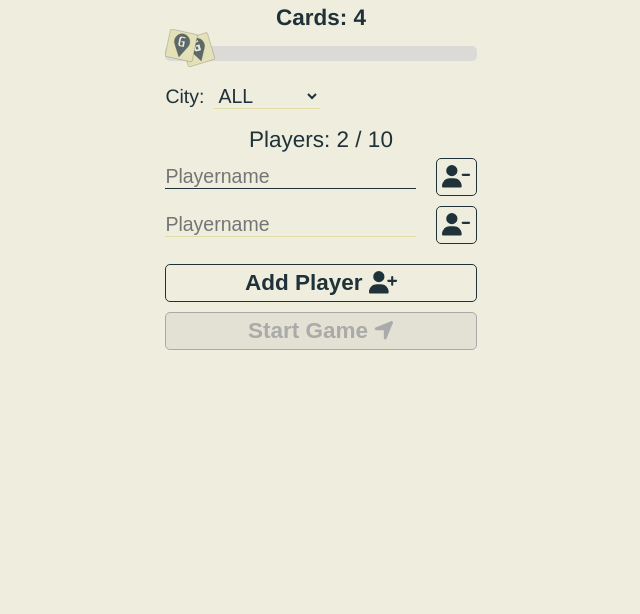
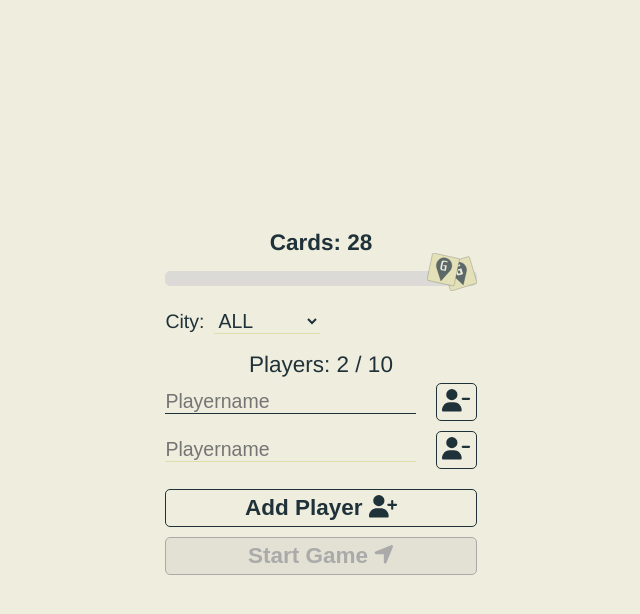
Before and after one commit to Hydrocynus/geomory, a Vue app: page /newgame in a window 1280 px wide. Shown: the top 614 px of the page, without its empty margins (319-959 px from the left). Built offline with nearby package versions, Linux system fonts and the light colour scheme.

Commit message:
added shuffeling, restricted card count slider and cosmetic changes

```diff
--- a/src/views/NewGame.vue
+++ b/src/views/NewGame.vue
@@ -28,16 +28,18 @@
   //   {id: 11, matches: 10, city: "Bochum", url: "..."},
   // ]
   const data = Geo.location
+  cardCnt.value = data.length
 
   const cityFilter = ref('')
   const cards = computed(() => {
     const filtered = data.filter(c => !cityFilter.value || c.city === cityFilter.value)
     while (filtered.length > cardCnt.value) {
-      const removed = filtered.pop()
+      const removed = filtered.shuffle().pop()
       const pairIndex = filtered.findIndex(c => c.matches === removed.id)
+      console.debug(pairIndex)
       filtered.splice(pairIndex, 1)
     }
-    return filtered
+    return filtered.shuffle()
   })
 
   const cities = computed(() => data.map(c => c.city).filter((c, i, a) => a.indexOf(c) === i))
@@ -48,6 +50,7 @@
       chamber.value.addPlayer(player)
       focusLastInput()
     }
+    if (cardCnt.value < chamber.value.players.length *2) cardCnt.value = chamber.value.players.length *2
   }
 
   function removePlayer(player) {
@@ -87,7 +90,7 @@
     <div class="gridItem">
       <div class="cardPick">
         <h2>Cards: {{ cardCnt }}</h2>
-        <input type="range" min="4" max="50" step="2" v-model.number="cardCnt" placeholder="Card Count" />
+        <input type="range" :min="chamber.players.length *2" :max="data.length" step="2" v-model.number="cardCnt" placeholder="Card Count" />
       </div>
       <div class="cityPick selectInputContainer">
         <label for="cityFilter">City: </label>
@@ -121,6 +124,7 @@
   display: grid;
   align-items: center;
   justify-content: center;
+  height: 100vh;
 }
 
 .gridItem {
@@ -156,14 +160,14 @@
 }
 
 .cardPick input::-webkit-slider-thumb {
-  -webkit-appearance: false;
+  -webkit-appearance: none;
   appearance: none;
   width: 50px;
   height: 50px;
   border: 0;
   background: url('../assets/logo.svg') no-repeat;
   cursor: pointer;
-
+  box-shadow: none;
 }
 
 
```
